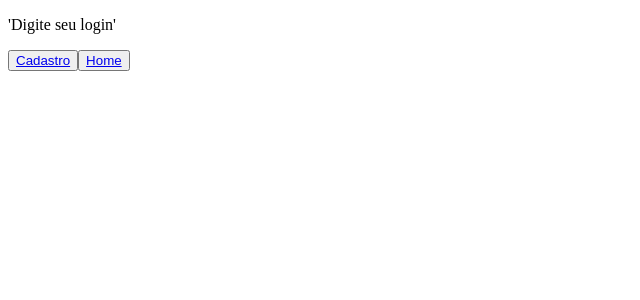
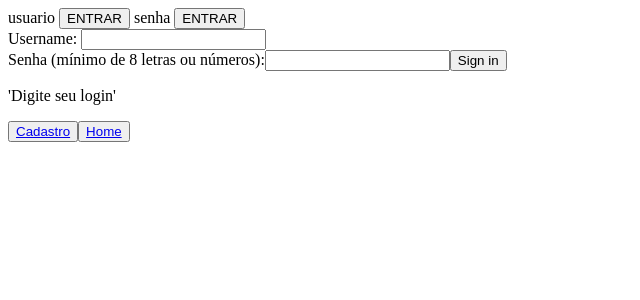
Before and after one commit to MarjadeSordi/mentoria_reactjs, a React (Create React App) app in the folder mentoria-web-app/: page /login in a window 1280 px wide. Shown: the top 300 px of the page, without its empty margins (0-640 px from the left). Built offline with nearby package versions, Linux system fonts and the light colour scheme.

Commit message:
commit 05.04

```diff
--- a/mentoria-web-app/package.json
+++ b/mentoria-web-app/package.json
@@ -7,13 +7,16 @@
     "@testing-library/jest-dom": "^5.11.4",
     "@testing-library/react": "^11.1.0",
     "@testing-library/user-event": "^12.1.10",
+    "next-redux": "^0.1.1",
     "react": "^17.0.2",
     "react-dom": "^17.0.2",
     "react-native-app-intro-slider": "^4.0.4",
     "react-native-onboarding-swiper": "^1.1.4",
+    "react-redux": "^7.2.3",
     "react-router": "^5.2.0",
     "react-router-dom": "^5.2.0",
     "react-scripts": "4.0.3",
+    "redux": "^4.0.5",
     "redux-react-hook": "^4.0.3",
     "styled-components": "^5.2.1",
     "web-vitals": "^1.0.1"
@@ -43,6 +46,7 @@
     ]
   },
   "devDependencies": {
+    "eslint": "^7.23.0",
     "eslint-plugin-react": "^7.23.1"
   }
 }
--- a/mentoria-web-app/src/App.js
+++ b/mentoria-web-app/src/App.js
@@ -4,8 +4,12 @@ import PageIndex from './PageIndex';
 import PageLogin from './PageLogin';
 import PagedeCadastro from './PageCadastro';
 import PagedeAjuda from './PagedeAjuda';
+import PageNotFound from './PageNotFound';
 import { isAuthenticated } from './auth';
 import OnboardingFunction from './components/Onboarding';
+import {Provider} from 'react-redux';
+import store from './store';
+
 
 
 
@@ -32,13 +36,15 @@ function App() {
 <BrowserRouter>
       <Switch>
       <OnboardingRoute  exact path='/' component={OnboardingFunction} />
-      <Route path="/home" component= {PageIndex} />
-      <Route path="/login" component={PageLogin} />
-      <Route path="/cadastro" component={PagedeCadastro} />
-      <Route path="/ajuda" component={PagedeAjuda} />
+      <Provider store={store}>
+      <Route exact path="/home" component= {PageIndex} />
+      <Route exact path="/login" component={PageLogin} />
+      <Route exact path="/cadastro" component={PagedeCadastro} />
+      <Route exact path="/ajuda" component={PagedeAjuda} />
 
+      </Provider>
 
-
+      <Route component={PageNotFound}/>
       </Switch>
       </BrowserRouter>
 
--- a/mentoria-web-app/src/PageLogin.js
+++ b/mentoria-web-app/src/PageLogin.js
@@ -1,7 +1,13 @@
+import Login from "./components/Login";
+
 const PageLogin = () =>{
     return(
         <>
+
+       <Login />
        <p>'Digite seu login'</p>
+
+
         <button>< a href='http://localhost:3000/cadastro'>  Cadastro  </a> </button>
 
         <button > <a href='http://localhost:3000/home'> Home</a> </button>
--- /dev/null
+++ b/mentoria-web-app/src/PageNotFound.js
@@ -0,0 +1,10 @@
+const PageNotFound = () => {
+    return (
+        <div>
+        <h1> NOT FOUND </h1>
+        </div>
+    )
+}
+
+
+export default PageNotFound;
--- /dev/null
+++ b/mentoria-web-app/src/components/Login/index.js
@@ -0,0 +1,59 @@
+import React from 'react';
+import { useSelector, useDispatch} from 'react-redux';
+
+export default function Login() {
+
+    const atividadeusuario = useSelector( state => state.usuario)
+    const dispach = useDispatch();
+
+    const atividadesenha = useSelector (state => state.senha)
+    const dispachsenha = useDispatch();
+
+    function checkLogin(){
+        dispach({ type: 'FAZER_LOGIN', logar: 'Você está logado'})
+    }
+
+    function checkSenha() {
+        dispachsenha({ type: 'FAZER_LOGIN', senha: 'Você digitou a senha corretamente'})
+    }
+
+    return(
+
+<div>
+
+
+       {atividadeusuario.map( user => <label> {user} </label>)}
+
+       <button type='button' onClick={checkLogin}> ENTRAR </button>
+
+
+
+       {atividadesenha.map( senha => <label> {senha} </label>)}
+
+       <button type='button' onClick={checkSenha}>
+
+
+        ENTRAR </button>
+
+
+
+    <div>
+        <label for="username"> Username: </label>
+        <input type="text" id="username" name="username"></input>
+    </div>
+
+    <div>
+    <label for="pass"> Senha (mínimo de 8 letras ou números):</label>
+    <input type="password" id="pass" name="password" minlength="8" required></input>
+
+    <input type="submit" value="Sign in"></input>
+
+    </div>
+
+
+
+
+</div>
+
+    );
+}
--- /dev/null
+++ b/mentoria-web-app/src/store/index.js
@@ -0,0 +1,24 @@
+import { createStore } from 'redux';
+
+const INITIAL_STATE = {
+    usuario: ['usuario'],
+    senha: ['senha']
+
+};
+
+
+function fazerLogin(state = INITIAL_STATE, action) {
+    switch(action.type) {
+        case 'FAZER_LOGIN':
+            return {...state, usuario: [...state.usuario, action.logar], senha: [...state.senha, action.senha]};
+         default:
+            return state;
+    }
+}
+
+
+
+
+const store = createStore(fazerLogin);
+
+export default store;
```
Also changed, not shown: 2 other files (tests, documents, lock files or other folders).
